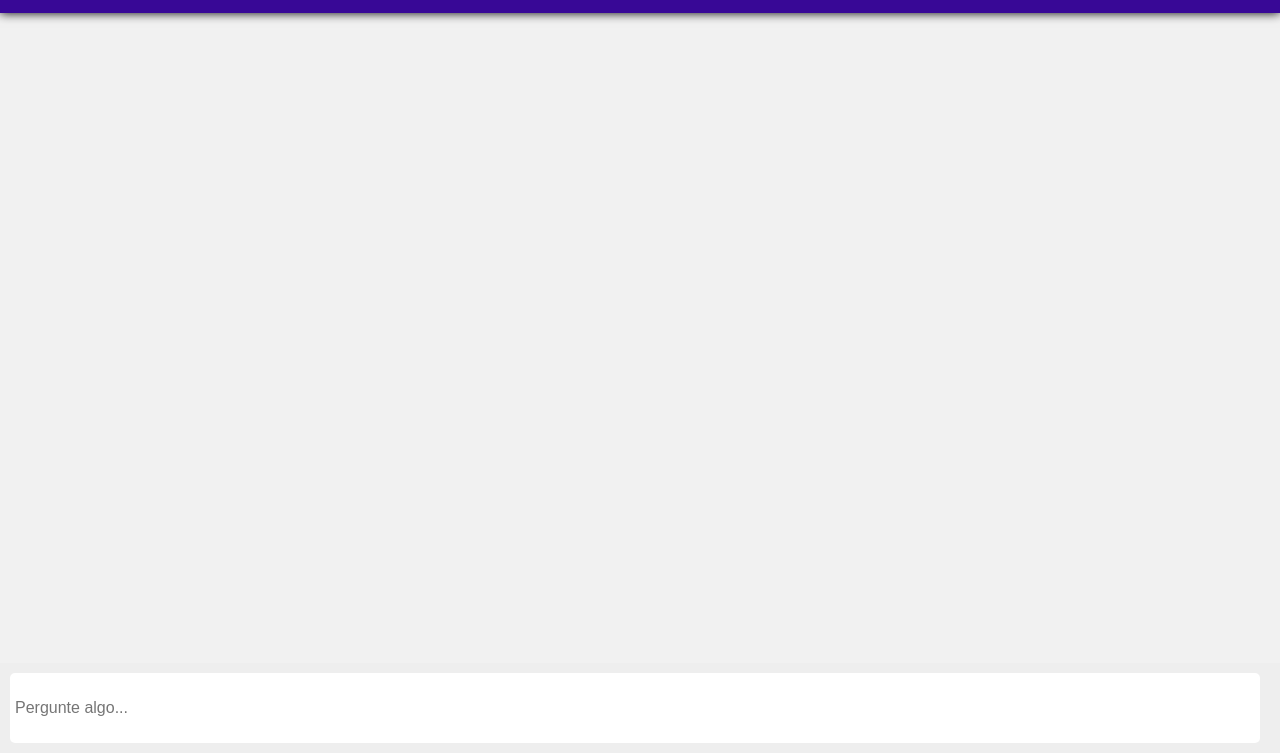
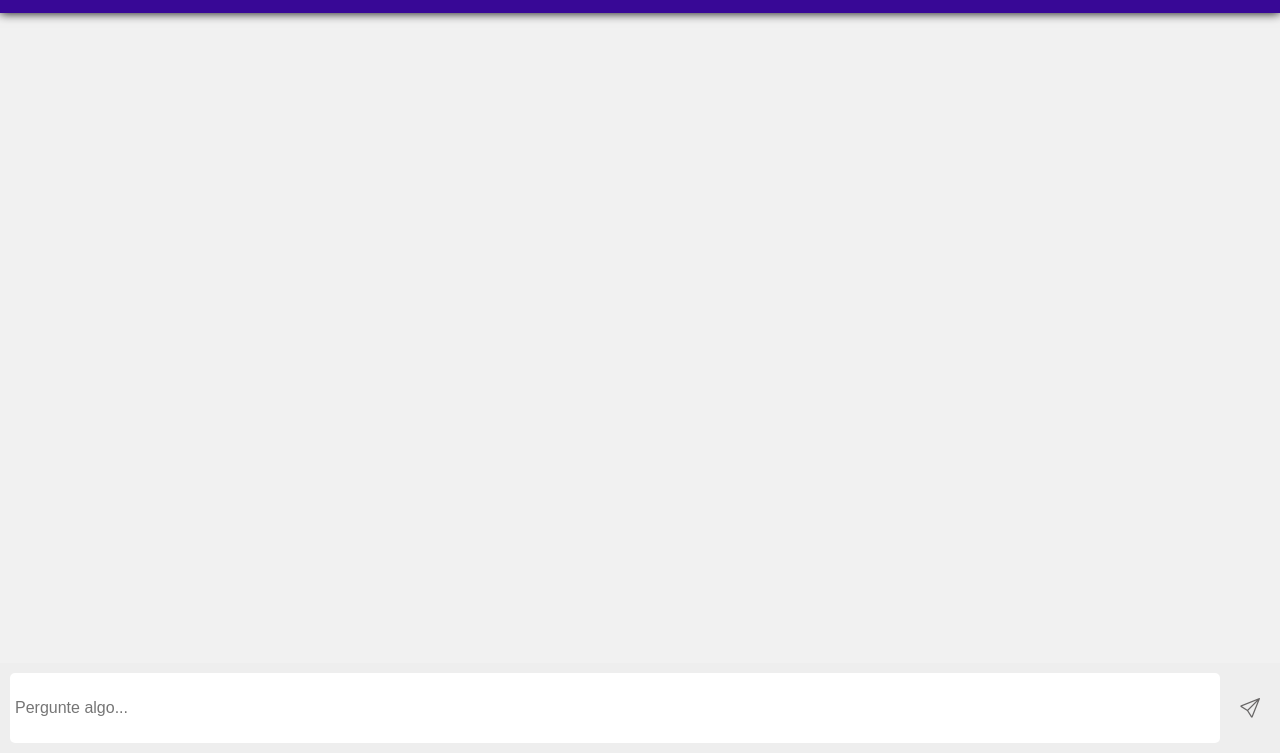
Before and after one commit to wesleystoss/chatgpt, a plain HTML site: page index.html in a window 1280 px wide. Shown: the part 47-800 px from the top of the page. Drawn offline with nearby package versions, Linux system fonts and the light colour scheme.

Commit message:
fix: cria botão de enviar mensagem

```diff
--- a/index.html
+++ b/index.html
@@ -23,6 +23,7 @@
 	<footer>
 		<div class="inputs">
 			<input type="text" class="inputQuestion w-100" id="inputQuestion" placeholder="Pergunte algo...">
+            <i class="bi bi-send" onclick="sendQuestion()"></i>
 		</div>
 	</footer>
 
--- a/script.js
+++ b/script.js
@@ -6,7 +6,7 @@ inputQuestion.addEventListener("keypress", (e) => {
 
 });
 
-const OPEN_API_KEY = "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";
+const OPEN_API_KEY = "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";
 
 function sendQuestion(){
     var sQuestion = inputQuestion.value;
--- a/style.css
+++ b/style.css
@@ -154,3 +154,9 @@ footer {
     border-radius: 5px;
     border: none;
 }
+i.bi-send{
+    font-size: 20px;
+    color: #676565;
+    width: 40px;
+    text-align: center;
+}
```
